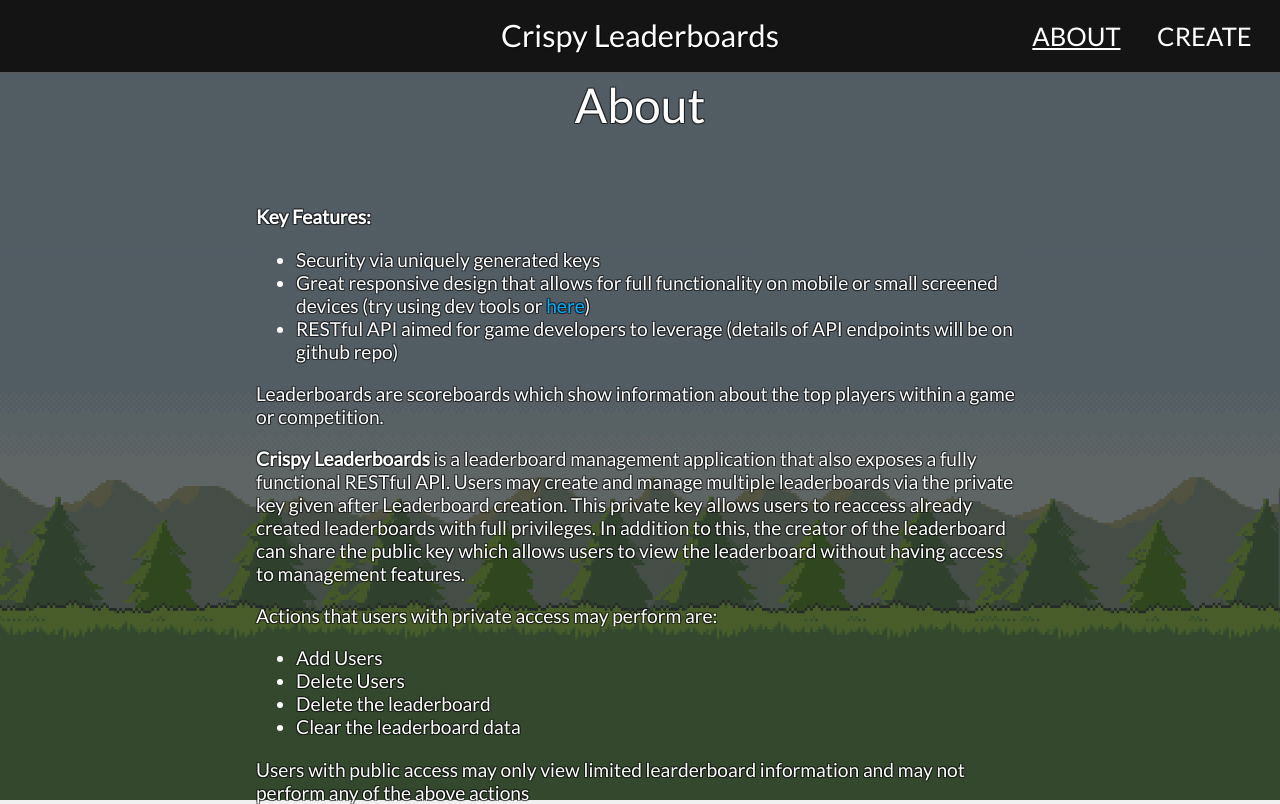
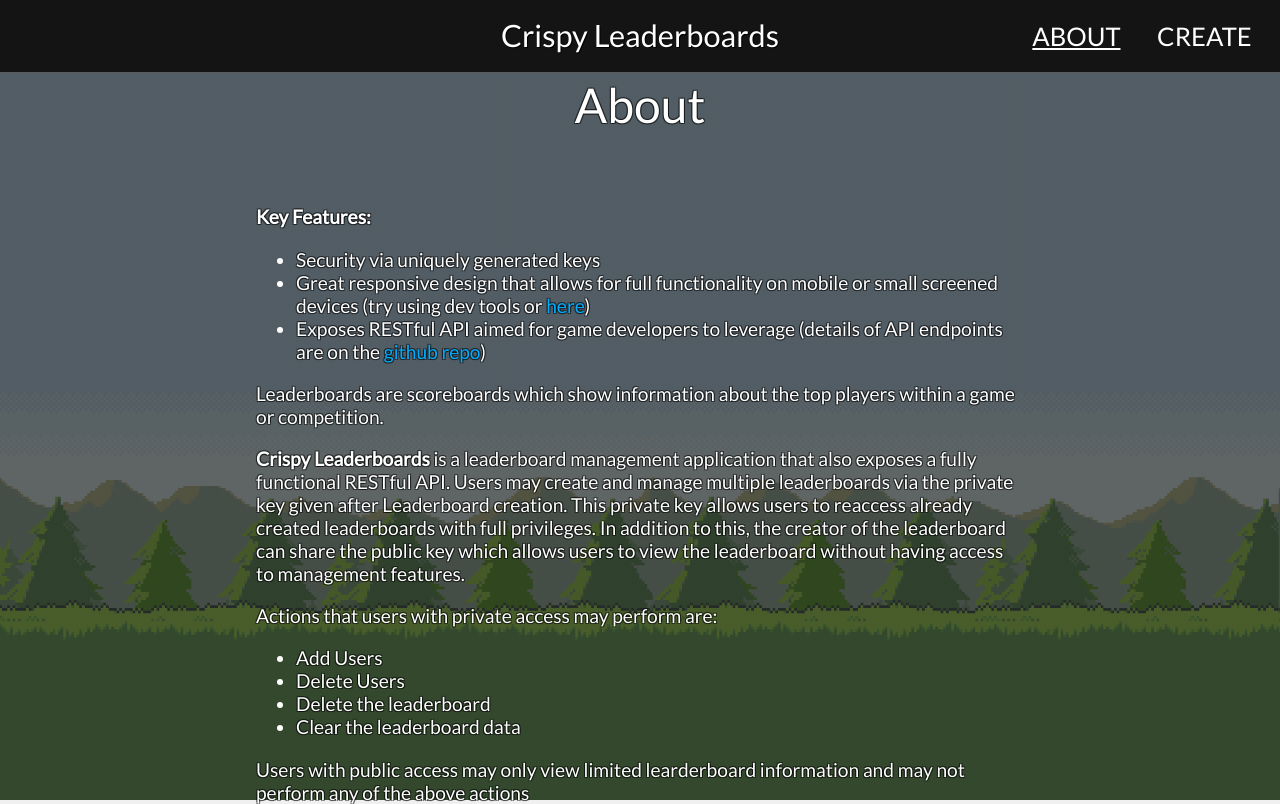
Before and after one commit to tommy-tran/crispy-meme, a React (Create React App) app in the folder client/: page /about in a window 1280 px wide. Built offline with nearby package versions, Linux system fonts and the light colour scheme; some icons are missing.

Commit message:
Added github link for endpoint information to about page

```diff
--- a/client/src/components/About/About.js
+++ b/client/src/components/About/About.js
@@ -17,8 +17,8 @@ const About = () => {
             </a>)
           </li>
           <li>
-            RESTful API aimed for game developers to leverage (details of API
-            endpoints will be on github repo)
+            Exposes RESTful API aimed for game developers to leverage (details of API
+            endpoints are on the <a href="https://github.com/tommy-tran/crispy-meme">github repo</a>)
           </li>
         </ul>
         <p>
```
Also changed, not shown: 1 other file (tests, documents, lock files or other folders).
